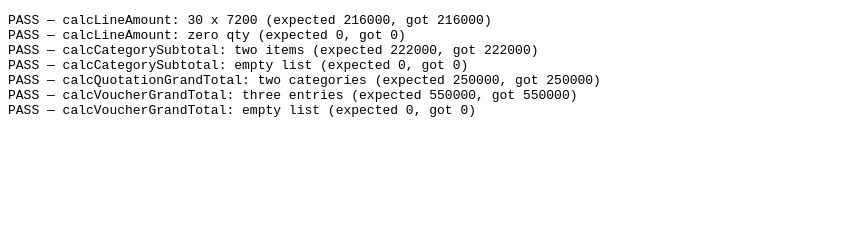
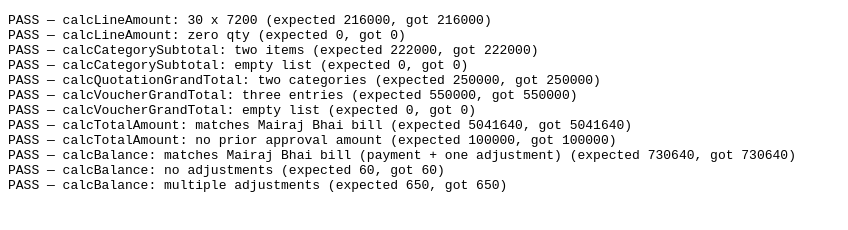
Before and after one commit to Affan-dev7/adorners-billing, a plain HTML site: page calculations.test.html in a window 1280 px wide. Shown: the whole page, without its empty margins (0-848 px from the left). Drawn offline with Linux system fonts and the light colour scheme.

Commit message:
test: add calcTotalAmount/calcBalance for quotation payment summary

```diff
--- a/calculations.js
+++ b/calculations.js
@@ -16,3 +16,11 @@ function calcQuotationGrandTotal(categories) {
 function calcVoucherGrandTotal(entries) {
   return entries.reduce((sum, entry) => sum + entry.amount, 0);
 }
+
+function calcTotalAmount(itemsTotal, quotationApprovalAmount) {
+  return itemsTotal + quotationApprovalAmount;
+}
+
+function calcBalance(totalAmount, paymentReceived, adjustments) {
+  return adjustments.reduce((balance, adj) => balance - adj.amount, totalAmount - paymentReceived);
+}
--- a/calculations.test.html
+++ b/calculations.test.html
@@ -37,6 +37,21 @@
   );
   assertEqual(calcVoucherGrandTotal([]), 0, 'calcVoucherGrandTotal: empty list');
 
+  assertEqual(calcTotalAmount(1691640, 3350000), 5041640, 'calcTotalAmount: matches Mairaj Bhai bill');
+  assertEqual(calcTotalAmount(100000, 0), 100000, 'calcTotalAmount: no prior approval amount');
+
+  assertEqual(
+    calcBalance(5041640, 4300000, [{ label: 'Gazebo Difference', amount: 11000 }]),
+    730640,
+    'calcBalance: matches Mairaj Bhai bill (payment + one adjustment)'
+  );
+  assertEqual(calcBalance(100, 40, []), 60, 'calcBalance: no adjustments');
+  assertEqual(
+    calcBalance(1000, 200, [{ label: 'A', amount: 100 }, { label: 'B', amount: 50 }]),
+    650,
+    'calcBalance: multiple adjustments'
+  );
+
   document.getElementById('output').textContent = results.join('\n');
   const failed = results.filter(r => r.startsWith('FAIL'));
   document.title = failed.length
```
